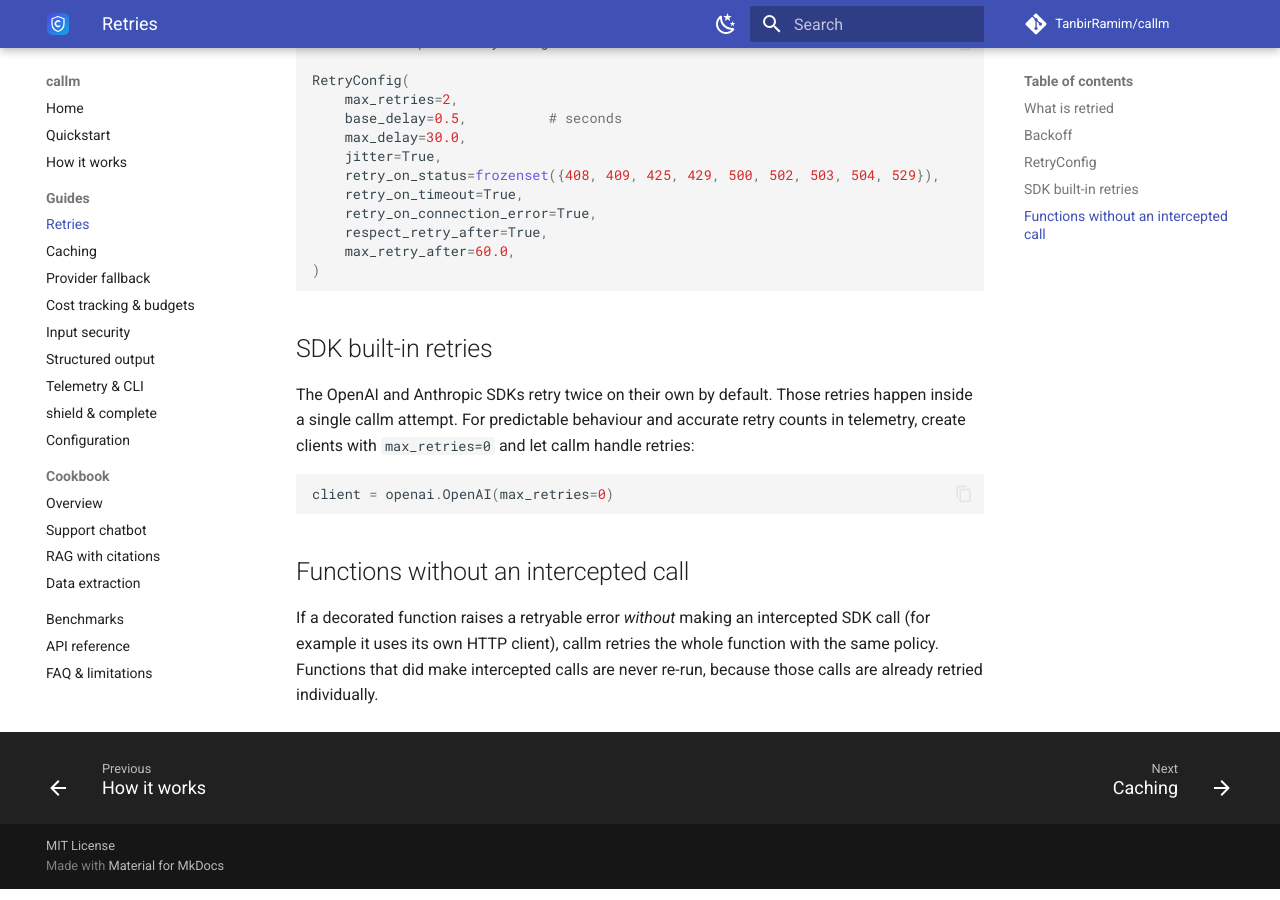
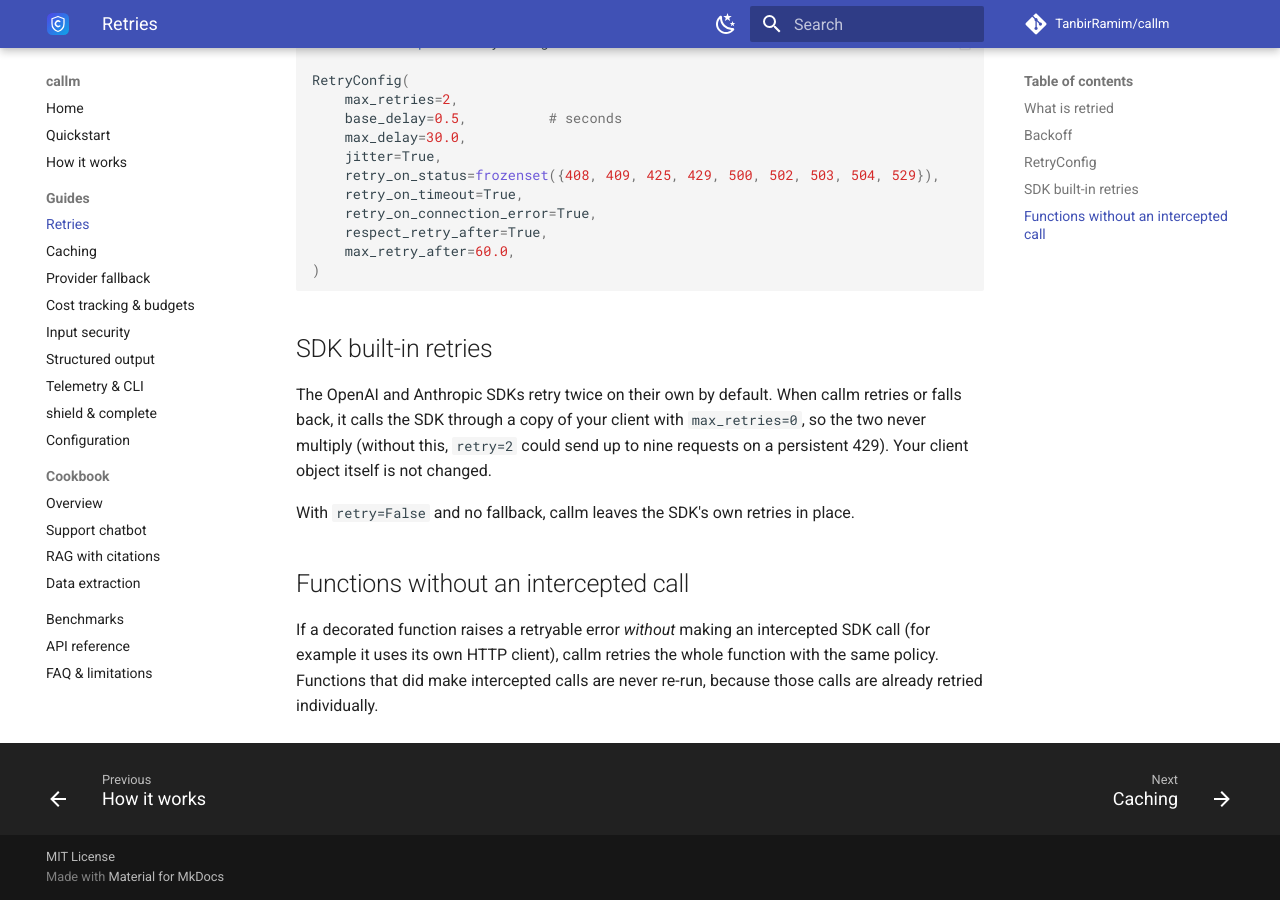
Before and after one commit to TanbirRamim/callm, an MkDocs documentation site: the page built from docs/guides/retries.md, in a window 1280 px wide and 900 px high, scrolled down 1356 px. Built offline with MkDocs 1.6.1 and Material for MkDocs 9.7.7, drawn with Linux system fonts in a browser that asks for light colours; comment, search, counter and statistics services are not loaded.

Commit message:
Docs: runnable hero examples, keyless demo first, SDK retries note, changelog

````diff
--- a/docs/guides/retries.md
+++ b/docs/guides/retries.md
@@ -58,13 +58,12 @@ RetryConfig(
 
 ## SDK built-in retries
 
-The OpenAI and Anthropic SDKs retry twice on their own by default. Those retries happen inside
-a single callm attempt. For predictable behaviour and accurate retry counts in telemetry, create
-clients with `max_retries=0` and let callm handle retries:
+The OpenAI and Anthropic SDKs retry twice on their own by default. When callm retries or falls
+back, it calls the SDK through a copy of your client with `max_retries=0`, so the two never
+multiply (without this, `retry=2` could send up to nine requests on a persistent 429). Your
+client object itself is not changed.
 
-```python
-client = openai.OpenAI(max_retries=0)
-```
+With `retry=False` and no fallback, callm leaves the SDK's own retries in place.
 
 ## Functions without an intercepted call
 
````
Also changed, not shown: CHANGELOG.md (+29 -0 lines), README.md (+30 -20 lines), docs/index.md (+9 -1 lines), docs/quickstart.md (+2 -2 lines), 1 other file.
